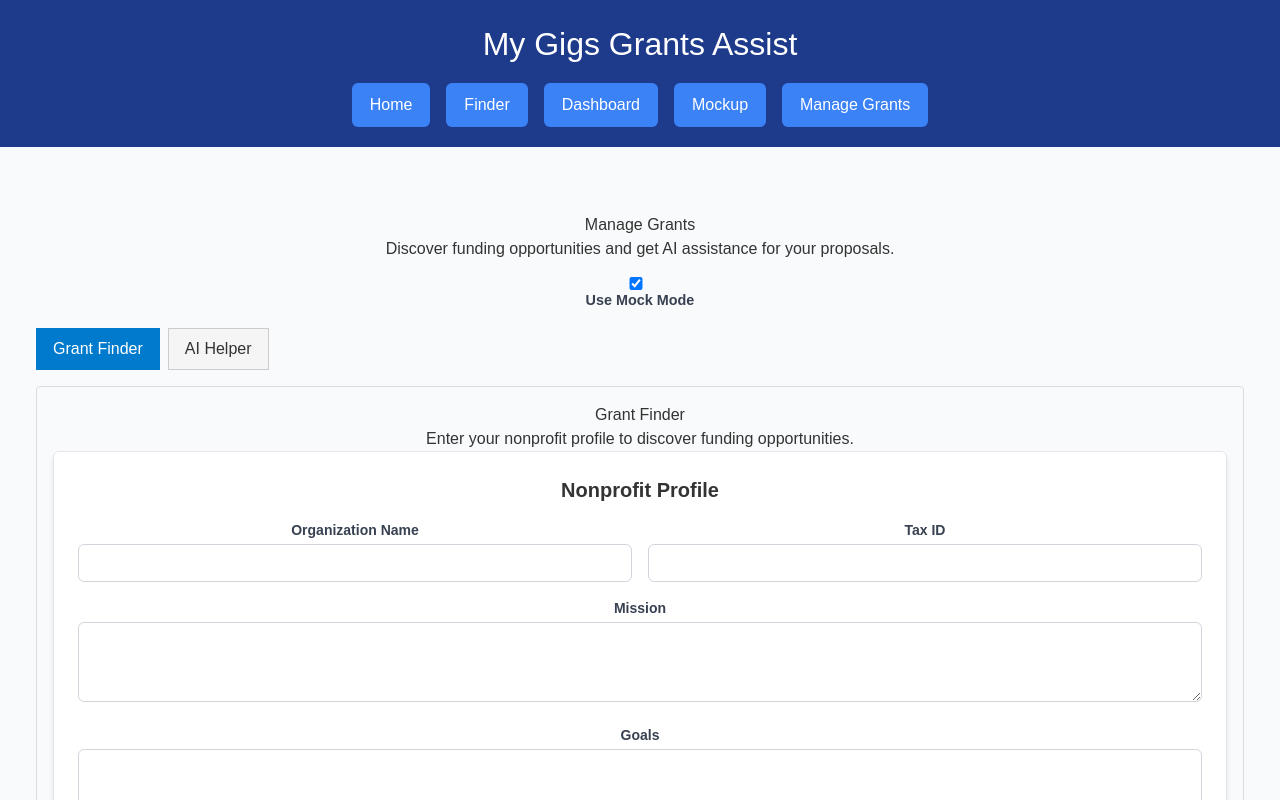
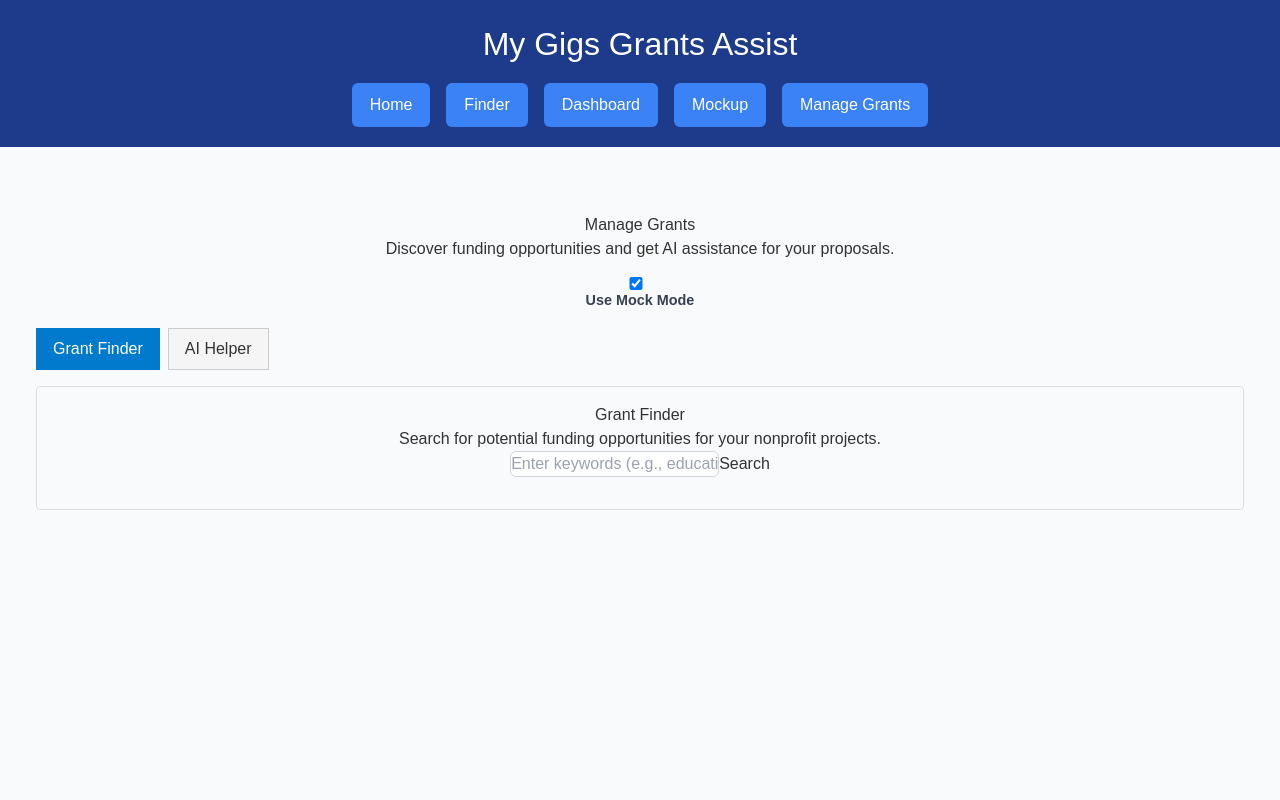
Before and after one commit to dvdlgilbert/My-Gigs-Grants-Assist, a React (Create React App) app: page / in a window 1280 px wide. Both pictures are taken after a click on the button "Manage Grants". Shown: the top 800 px of the page. Built offline with nearby package versions, Linux system fonts and the light colour scheme.

Commit message:
Wire GrantFinder to geminiService findGrants

```diff
--- a/src/GrantFinder.tsx
+++ b/src/GrantFinder.tsx
@@ -1,35 +1,32 @@
 import React, { useState } from "react";
 import { findGrants } from "./services/geminiService";
 import type { NonprofitProfile, GrantRecommendation } from "./types";
-import ProfileForm from "./components/ProfileForm"; // ✅ import your cleaner form
 
 const GrantFinder: React.FC = () => {
-  const [profile, setProfile] = useState<NonprofitProfile>({
-    orgName: "",
-    taxId: "",
-    mission: "",
-    goals: "",
-    needs: "",
-    address: "",
-    contactName: "",
-    contactPhone: "",
-    email: "",
-    website: "",
-  });
-
+  const [query, setQuery] = useState("");
   const [results, setResults] = useState<GrantRecommendation[]>([]);
   const [loading, setLoading] = useState(false);
   const [error, setError] = useState<string | null>(null);
-  const [showForm, setShowForm] = useState(true);
 
-  const handleSaveProfile = async (updatedProfile: NonprofitProfile) => {
-    setProfile(updatedProfile);
-    setShowForm(false);
+  const handleSearch = async () => {
     setLoading(true);
     setError(null);
+    try {
+      // For now, build a simple profile from the query string
+      const profile: NonprofitProfile = {
+        orgName: "Demo Nonprofit",
+        mission: query,
+        goals: "Expand services",
+        needs: "Funding support",
+        address: "123 Main St",
+        contactName: "Jane Doe",
+        contactPhone: "555-1234",
+        email: "demo@example.org",
+        website: "https://example.org",
+        taxId: "12-3456789",
+      };
 
-    try {
-      const recs = await findGrants(updatedProfile);
+      const recs = await findGrants(profile);
       setResults(recs);
     } catch (err: any) {
       setError(err.message || "Search failed");
@@ -41,21 +38,21 @@ const GrantFinder: React.FC = () => {
   return (
     <div className="grant-finder">
       <h3>Grant Finder</h3>
-      <p>Enter your nonprofit profile to discover funding opportunities.</p>
+      <p>Search for potential funding opportunities for your nonprofit projects.</p>
 
-      {showForm ? (
-        <ProfileForm
-          profile={profile}
-          onSave={handleSaveProfile}
-          onBack={() => setShowForm(false)}
+      <input
+        type="text"
+        placeholder="Enter keywords (e.g., education, housing)"
+        value={query}
+        onChange={(e) => setQuery(e.target.value)}
       />
-      ) : (
+      <button onClick={handleSearch} disabled={loading}>
+        {loading ? "Searching..." : "Search"}
+      </button>
+
+      {error && <p className="text-red-600">{error}</p>}
+
       <div className="results mt-4 space-y-3">
-          {loading && <p>Searching for grants...</p>}
-          {error && <p className="text-red-600">{error}</p>}
-          {results.length === 0 && !loading && (
-            <p>No grants found. Try adjusting your profile.</p>
-          )}
         {results.map((grant, idx) => (
           <div key={idx} className="border rounded-md p-3">
             <h4 className="font-bold">{grant.grantName}</h4>
@@ -72,14 +69,7 @@ const GrantFinder: React.FC = () => {
             <p className="text-xs text-slate-500 mt-1">{grant.matchReason}</p>
           </div>
         ))}
-          <button
-            onClick={() => setShowForm(true)}
-            className="mt-4 bg-slate-200 px-4 py-2 rounded-md hover:bg-slate-300"
-          >
-            Edit Profile
-          </button>
       </div>
-      )}
     </div>
   );
 };
```
Lines whose indentation alone changed are shown as unchanged.
